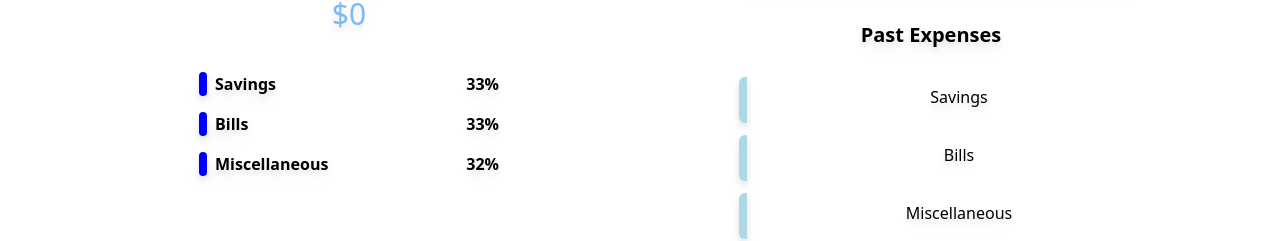
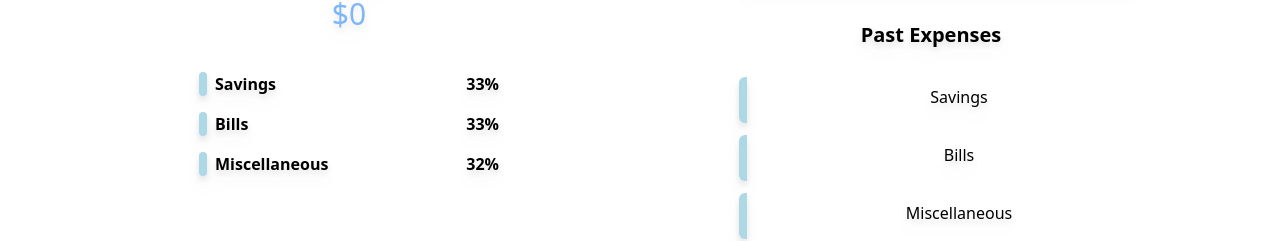
Before and after one commit to Mason-Matthews/G6-Milestone, a React (Create React App) app in the folder client-side/: page / in a window 1280 px wide. Shown: the part 385-626 px from the top of the page. Built offline with nearby package versions, Linux system fonts and the light colour scheme; some icons are missing.

Commit message:
commit -m "more CSS changes"

```diff
--- a/client-side/src/components/Graph.js
+++ b/client-side/src/components/Graph.js
@@ -1,14 +1,14 @@
 import React from 'react'
 import { Doughnut } from 'react-chartjs-2';
 import { Chart, ArcElement } from 'chart.js';
-import Label from './Label.js'
+import Label from './Label.js';
 
 Chart.register(ArcElement)
 
 const config = {
   data: {
     datasets: [{
-      data: [33, 33, 34],
+      data: [33, 33, 33],
       backgroundColor: [
         'rgb(146, 146, 146)'],
         hoverBackgroundColor: [
--- a/client-side/src/components/Label.js
+++ b/client-side/src/components/Label.js
@@ -30,7 +30,7 @@ function LabelCreate({ data }){
     return (
         <div className='labels flex justify-between'>
             <div className='flex gap-2'>
-            <div className='w-2 h-2 rounded py-3' style={{background:'blue'}}></div>
+            <div className='w-2 h-2 rounded py-3' style={{background:'lightblue'}}></div>
                 <h3 className='text-md font-bold'>{data.type ?? ''}</h3>
             </div>
             <h3 className='font-bold'>{Math.round(data.percent) ?? 0}%</h3>
--- a/client-side/src/components/List.js
+++ b/client-side/src/components/List.js
@@ -1,6 +1,7 @@
 import React from 'react';
 import '../App.css';
-import 'boxicons'
+import 'boxicons';
+
 const obj = [
     {
         name: "Savings",
```
Also changed, not shown: 1 other file (tests, documents, lock files or other folders).
